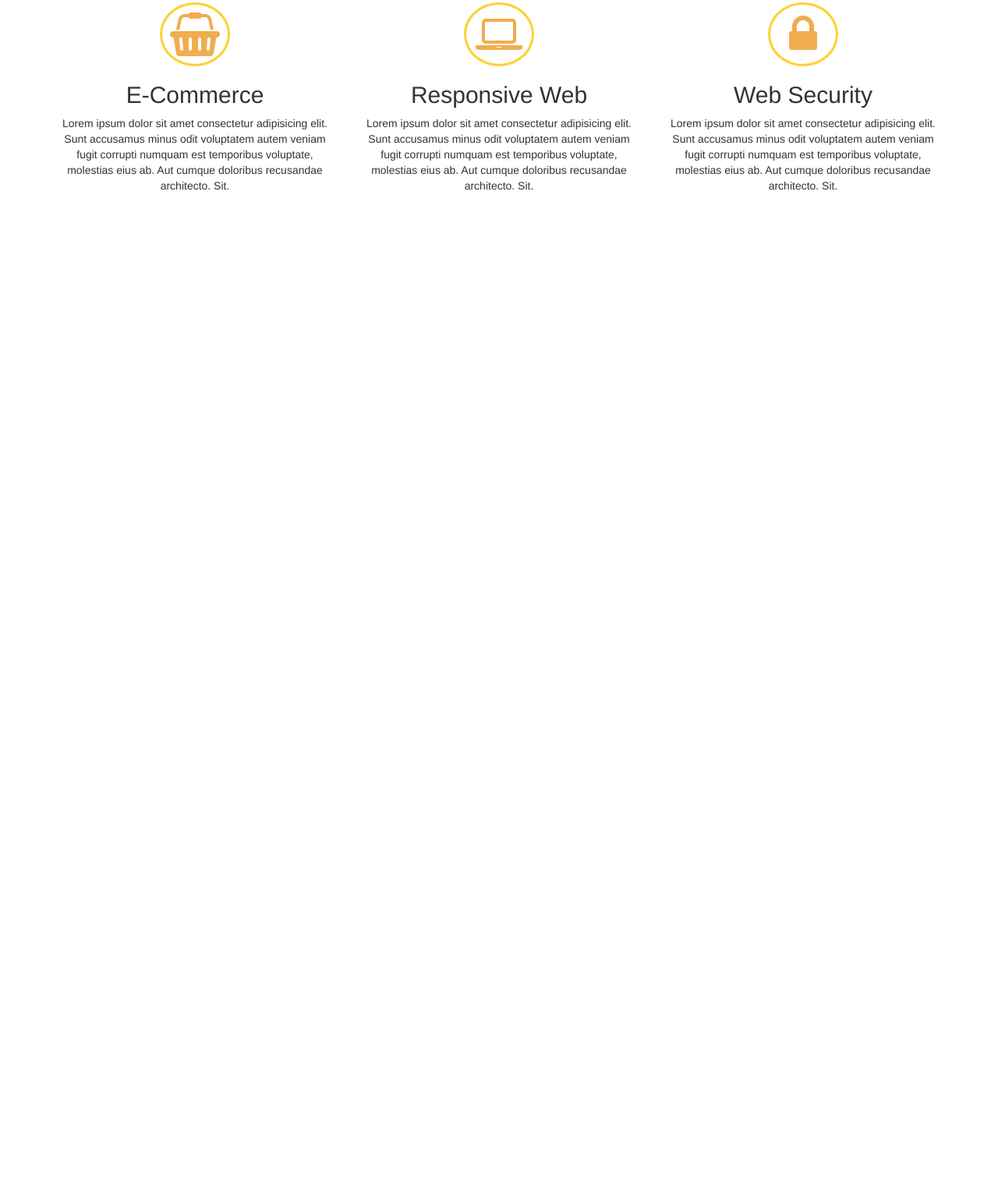
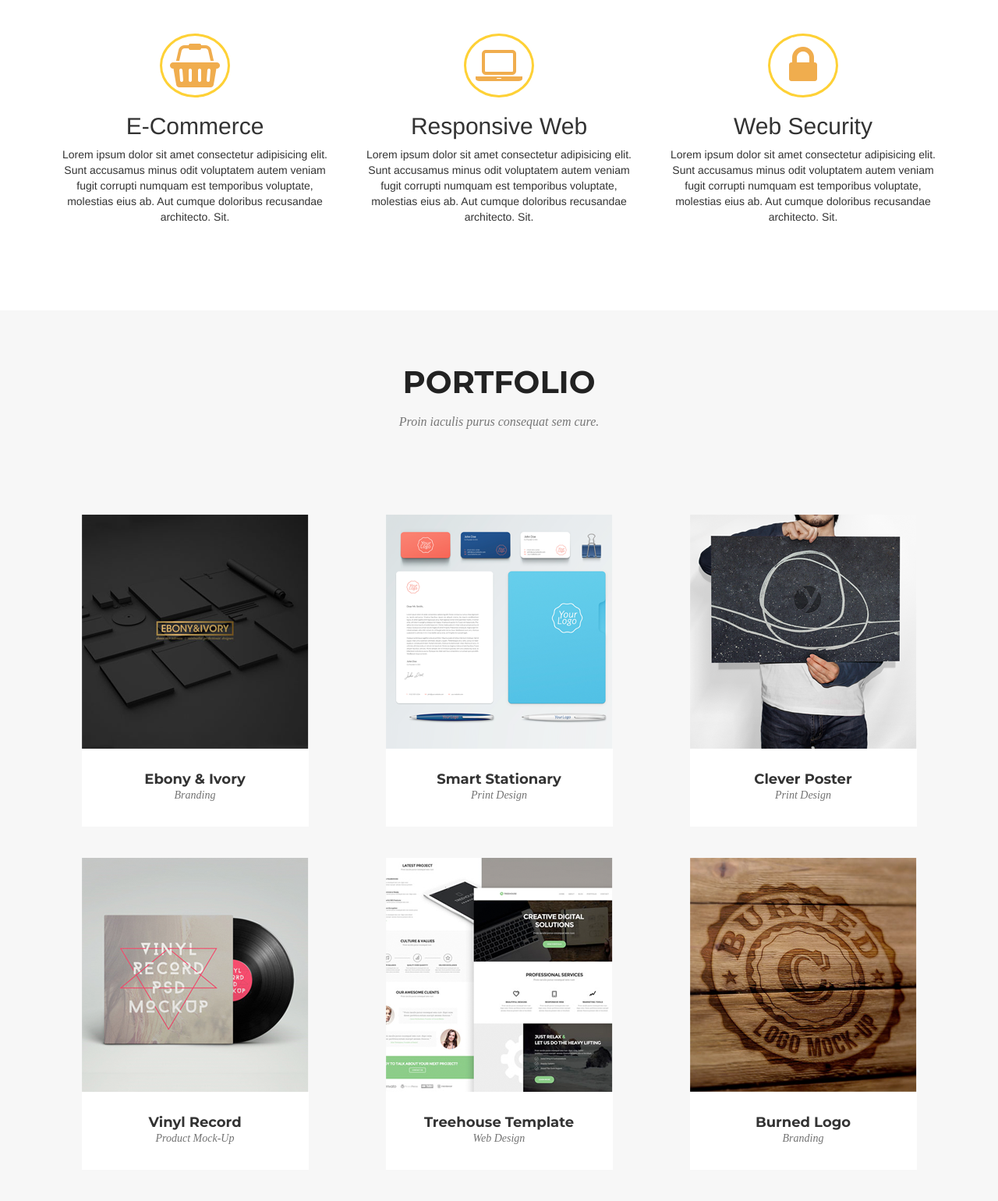
Before and after one commit to dawidbar/Website, a website: page index.html in a window 1280 px wide. Shown: the part 849-2389 px from the top of the page at 78% size. Before the commit the page ends 1107 px from the top, so only its background shows below. Drawn offline with nearby package versions, Linux system fonts and the light colour scheme.

Commit message:
Add portfolio section

```diff
--- a/index.html
+++ b/index.html
@@ -84,6 +84,56 @@
             </div>
         </div>
     </div>
+    <div class="portfolio">
+    <div class="container">
+        <h1 class="title_services">Portfolio</h1>
+        <h1 class="sub_title">Proin iaculis purus consequat sem cure.</h1>
+        <div class="row">
+            <div class="col-md-4">
+                <img src="../../images/port1.png" alt="image" class="img-responsive center-block">
+                <div class="port1">
+                    <h2>Ebony & Ivory</h2>
+                    <p>Branding</p>
+                </div>
+            </div>
+            <div class="col-md-4">
+                <img src="../../images/port2.png" alt="image" class="img-responsive center-block">
+                <div class="port1">
+                    <h2>Smart Stationary</h2>
+                    <p>Print Design</p>
+                </div>
+            </div>
+            <div class="col-md-4">
+                <img src="../../images/port3.png" alt="image" class="img-responsive center-block">
+                <div class="port1">
+                    <h2>Clever Poster</h2>
+                    <p>Print Design</p>
+                </div>
+            </div>
+            <div class="col-md-4">
+                <img src="../../images/port4.png" alt="image" class="img-responsive center-block">
+                <div class="port1">
+                    <h2>Vinyl Record</h2>
+                    <p>Product Mock-Up</p>
+                </div>
+            </div>
+            <div class="col-md-4">
+                <img src="../../images/port5.png" alt="image" class="img-responsive center-block">
+                <div class="port1">
+                    <h2>Treehouse Template</h2>
+                    <p>Web Design</p>
+                </div>
+            </div>
+            <div class="col-md-4">
+                <img src="../../images/port6.png" alt="image" class="img-responsive center-block">
+                <div class="port1">
+                    <h2>Burned Logo</h2>
+                    <p>Branding</p>
+                </div>
+            </div>
+        </div>
+    </div>
+    </div>
 <script src="https://ajax.googleapis.com/ajax/libs/jquery/1.12.2/jquery.min.js"></script>
 <script src="https://maxcdn.bootstrapcdn.com/bootstrap/3.3.6/js/bootstrap.min.js" integrity="sha384-0mSbJDEHialfmuBBQP6A4Qrprq5OVfW37PRR3j5ELqxss1yVqOtnepnHVP9aJ7xS" crossorigin="anonymous"></script>
 </body>
--- a/sass/style.scss
+++ b/sass/style.scss
@@ -39,7 +39,7 @@
     text-transform: uppercase;
   }
   .nav>li>a {
-      @extend .navbar-brand
+      @extend .navbar-brand;
   }
 }
 .services {
@@ -60,7 +60,7 @@
         color: rgb(119, 119, 119);
         font-style: italic;
         text-align: center;
-        padding-bottom: 60px;
+        padding-bottom: 100px;
     }
     i {
         color: #f0ad4e;
@@ -77,3 +77,35 @@
       }
 
 }
+.portfolio {
+    @extend .services;
+    background-color: #F7F7F7;
+    margin-top: 100px;
+    h2 {
+        font-size: 18px;
+        font-family: "Montserrat";
+        color: rgb(51, 51, 51);
+        text-align: center;
+        background-color: white;
+        font-weight: 700;
+        margin-top: 0;
+        padding-top: 30px;
+        padding-bottom: 0;
+        margin: 0;
+    }
+    p {
+        font-size: 14px;
+        font-family: "Droid Serif";
+        color: rgb(115, 115, 115);
+        font-style: italic;
+        text-align: center;
+        background-color: white;
+        padding-bottom: 30px;
+    }
+    .port1 {
+        background-color: white;
+        width: 291px;
+        margin: 0 auto;
+        margin-bottom: 40px;
+    }
+}
```
Also changed, not shown: css/style.css, images/port1.png (added), images/port2.png (added), images/port3.png (added), images/port4.png (added), images/port5.png (added), images/port6.png (added).
